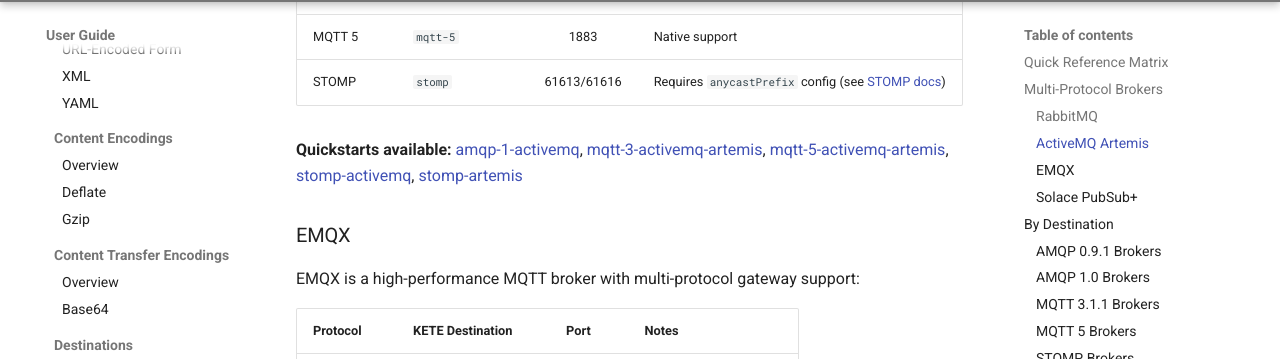
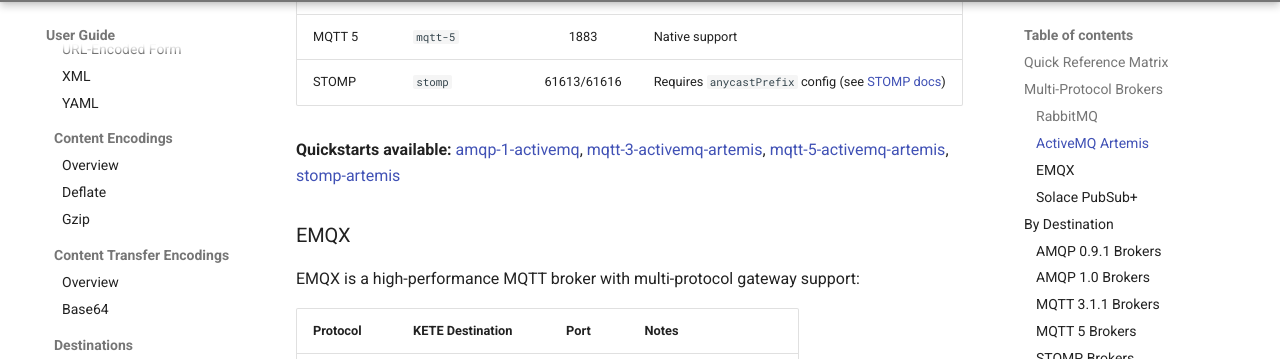
Before and after one commit to FortuneN/kete, an MkDocs documentation site: the page built from docs/user-guide/destinations/support-matrix.md, in a window 1280 px wide and 900 px high, scrolled down 4143 px. Shown: the part 94-453 px from the top of the window. Built offline with MkDocs 1.6.1 and Material for MkDocs 9.7.7, drawn with Linux system fonts in a browser that asks for light colours; comment, search, counter and statistics services are not loaded.

Commit message:
Docs audit: remove stomp-activemq from ActiveMQ Artemis section (it's ActiveMQ Classic)

```diff
--- a/docs/user-guide/destinations/support-matrix.md
+++ b/docs/user-guide/destinations/support-matrix.md
@@ -90,7 +90,7 @@ Apache ActiveMQ Artemis is a high-performance multi-protocol broker:
 | MQTT 5 | `mqtt-5` | 1883 | Native support |
 | STOMP | `stomp` | 61613/61616 | Requires `anycastPrefix` config (see [STOMP docs](stomp.md#artemis-configuration)) |
 
-**Quickstarts available:** [amqp-1-activemq](https://github.com/FortuneN/kete/tree/release/quick-starts/amqp-1-activemq/), [mqtt-3-activemq-artemis](https://github.com/FortuneN/kete/tree/release/quick-starts/mqtt-3-activemq-artemis/), [mqtt-5-activemq-artemis](https://github.com/FortuneN/kete/tree/release/quick-starts/mqtt-5-activemq-artemis/), [stomp-activemq](https://github.com/FortuneN/kete/tree/release/quick-starts/stomp-activemq/), [stomp-artemis](https://github.com/FortuneN/kete/tree/release/quick-starts/stomp-artemis/)
+**Quickstarts available:** [amqp-1-activemq](https://github.com/FortuneN/kete/tree/release/quick-starts/amqp-1-activemq/), [mqtt-3-activemq-artemis](https://github.com/FortuneN/kete/tree/release/quick-starts/mqtt-3-activemq-artemis/), [mqtt-5-activemq-artemis](https://github.com/FortuneN/kete/tree/release/quick-starts/mqtt-5-activemq-artemis/), [stomp-artemis](https://github.com/FortuneN/kete/tree/release/quick-starts/stomp-artemis/)
 
 
 ### EMQX
```
